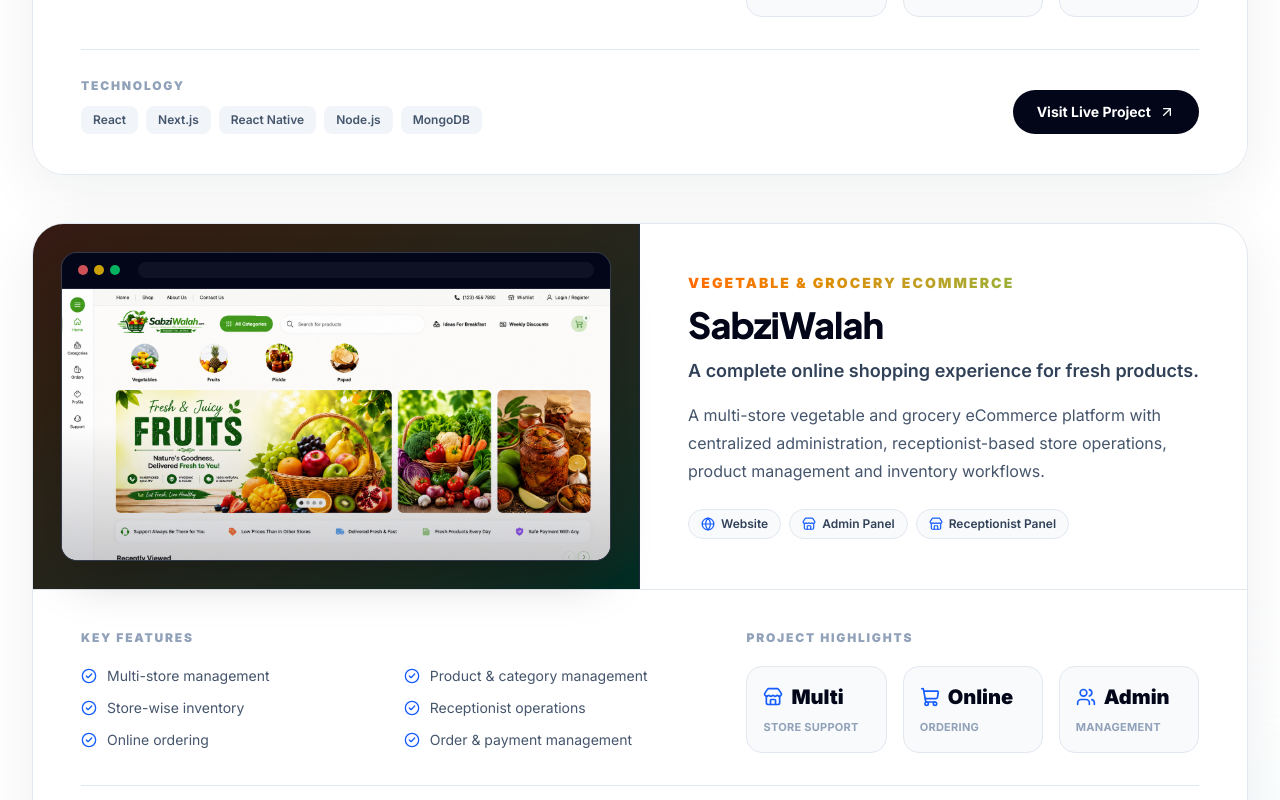
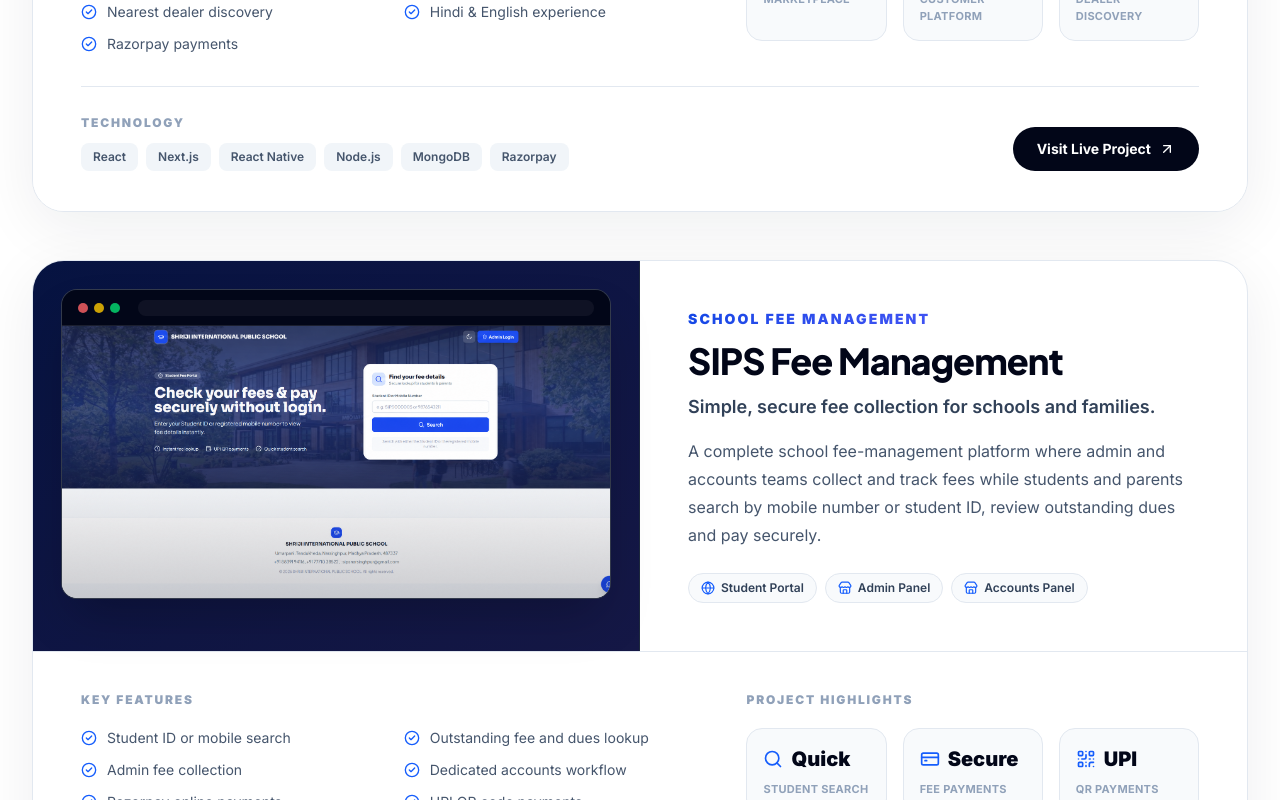
Before and after one commit to Aadarsh0105/portfolio_site, a Next.js app: page /projects in a window 1280 px wide. Shown: the part 1760-2560 px from the top of the page. Built offline with nearby package versions, Linux system fonts and the light colour scheme.

Commit message:
new projects added

```diff
--- a/src/components/ProjectsShowcase.tsx
+++ b/src/components/ProjectsShowcase.tsx
@@ -11,6 +11,9 @@
   Users,
   ShoppingCart,
   MapPin,
+  CreditCard,
+  QrCode,
+  Search,
 } from "lucide-react";
 
 const projects = [
@@ -72,9 +75,9 @@
     category: "Agriculture Marketplace",
     tagline: "Connecting farmers, buyers & agriculture dealers.",
     description:
-      "A digital agriculture marketplace designed for both B2B and B2C users, helping businesses buy and sell agricultural products while customers discover products and nearby dealers.",
+      "A multilingual Hindi and English agriculture marketplace where agriculture companies can register, add products and sell directly to B2C customers while users discover products and nearby dealers.",
     image: "/agrihitech.png",
-    website: "https://agrihitech-kisan.vercel.app/",
+    website: "https://www.agrihitechkisan.in/",
     accent: "from-green-600 to-emerald-500",
 
     platforms: [
@@ -90,15 +93,17 @@
       "React Native",
       "Node.js",
       "MongoDB",
+      "Razorpay",
     ],
 
     features: [
       "B2B agriculture marketplace",
       "B2C product discovery",
-      "Product buying & selling",
+      "Company registration & product listing",
+      "Direct B2C product selling",
       "Nearest dealer discovery",
-      "Agriculture product details",
-      "Mobile & web experience",
+      "Hindi & English experience",
+      "Razorpay payments",
     ],
 
     stats: [
@@ -116,6 +121,48 @@
         icon: MapPin,
         value: "Nearby",
         label: "Dealer Discovery",
+      },
+    ],
+  },
+
+  {
+    name: "SIPS Fee Management",
+    category: "School Fee Management",
+    tagline: "Simple, secure fee collection for schools and families.",
+    description:
+      "A complete school fee-management platform where admin and accounts teams collect and track fees while students and parents search by mobile number or student ID, review outstanding dues and pay securely.",
+    image: "/sips-fee-management.png",
+    website: "https://sips-xi.vercel.app/",
+    accent: "from-blue-700 to-indigo-500",
+
+    platforms: ["Student Portal", "Admin Panel", "Accounts Panel"],
+
+    technologies: ["Next.js", "Node.js", "MongoDB", "Razorpay", "UPI QR"],
+
+    features: [
+      "Student ID or mobile search",
+      "Outstanding fee and dues lookup",
+      "Admin fee collection",
+      "Dedicated accounts workflow",
+      "Razorpay online payments",
+      "UPI QR code payments",
+    ],
+
+    stats: [
+      {
+        icon: Search,
+        value: "Quick",
+        label: "Student Search",
+      },
+      {
+        icon: CreditCard,
+        value: "Secure",
+        label: "Fee Payments",
+      },
+      {
+        icon: QrCode,
+        value: "UPI",
+        label: "QR Payments",
       },
     ],
   },
@@ -168,6 +215,91 @@
         icon: Users,
         value: "Admin",
         label: "Management",
+      },
+    ],
+  },
+  {
+    name: "Chandrabhaga Academy",
+    category: "Online Learning Platform",
+    tagline: "Complete digital preparation for competitive exams.",
+    description:
+      "An education platform that brings courses, test series, current affairs, notes, notices, previous papers and syllabus resources into one student-focused experience.",
+    image: "/chandrabhaga-academy.png",
+    website: "https://www.chandrabhagaacademy.com/",
+    accent: "from-blue-600 to-orange-500",
+    status: "Live Project",
+
+    platforms: ["Website", "Student Dashboard", "Admin Panel"],
+
+    technologies: ["React", "Next.js", "Node.js", "MongoDB", "Razorpay"],
+
+    features: [
+      "Online courses",
+      "Exam test series",
+      "Current affairs updates",
+      "Study notes and notices",
+      "Previous question papers",
+      "Syllabus resources",
+      "Razorpay payments",
+    ],
+
+    stats: [
+      {
+        icon: Users,
+        value: "Student",
+        label: "Dashboard",
+      },
+      {
+        icon: CheckCircle2,
+        value: "Test",
+        label: "Series",
+      },
+      {
+        icon: Globe,
+        value: "Live",
+        label: "Web Platform",
+      },
+    ],
+  },
+
+  {
+    name: "Bigvora",
+    category: "eCommerce Mobile App",
+    tagline: "A mobile-first shopping experience currently in development.",
+    description:
+      "An eCommerce mobile application being built for product discovery, cart and checkout, secure payments, order management and customer notifications.",
+    accent: "from-violet-600 to-blue-500",
+    status: "In Development",
+    development: true,
+
+    platforms: ["Mobile App", "Admin Panel"],
+
+    technologies: ["React Native", "Node.js", "MongoDB"],
+
+    features: [
+      "Product discovery",
+      "Shopping cart and checkout",
+      "Secure online payments",
+      "Customer order tracking",
+      "Admin product management",
+      "Customer notifications",
+    ],
+
+    stats: [
+      {
+        icon: Smartphone,
+        value: "Mobile",
+        label: "Commerce App",
+      },
+      {
+        icon: ShoppingCart,
+        value: "Online",
+        label: "Shopping",
+      },
+      {
+        icon: CheckCircle2,
+        value: "Under",
+        label: "Development",
       },
     ],
   },
@@ -312,11 +444,21 @@
                     {/* Screenshot */}
 
                     <div className="absolute inset-x-0 bottom-0 top-8 overflow-hidden bg-white sm:top-9">
+                      {project.development ? (
+                        <div className="flex h-full flex-col items-center justify-center bg-gradient-to-br from-slate-950 via-blue-950 to-slate-900 px-6 text-center text-white">
+                          <Smartphone className="mb-4 h-14 w-14 text-blue-300" />
+                          <span className="text-3xl font-black">Bigvora</span>
+                          <span className="mt-3 text-xs font-bold uppercase tracking-[0.2em] text-blue-300">
+                            In Development
+                          </span>
+                        </div>
+                      ) : (
                         <img
                           src={project.image}
                           alt={`${project.name} project showcase`}
                           className="h-full w-full object-cover object-top transition-transform duration-700 group-hover:scale-[1.015]"
                         />
+                      )}
 
                       {/* Bottom fade */}
 
@@ -474,6 +616,7 @@
 
                   {/* Visit Project */}
 
+                  {project.website ? (
                     <a
                       href={project.website}
                       target="_blank"
@@ -484,6 +627,11 @@
 
                       <ArrowUpRight className="h-4 w-4" />
                     </a>
+                  ) : (
+                    <span className="inline-flex w-fit shrink-0 items-center justify-center rounded-full bg-slate-100 px-6 py-3 text-sm font-bold text-slate-600">
+                      {project.status}
+                    </span>
+                  )}
                 </div>
               </div>
             </motion.article>
--- a/src/components/ProjectsSlider.tsx
+++ b/src/components/ProjectsSlider.tsx
@@ -18,11 +18,20 @@
     {
         name: "Agri Hitech Kisan",
         category: "Agriculture Marketplace",
-        description: "A B2B and B2C agriculture marketplace that helps users discover, buy and sell agricultural products while finding nearby dealers.",
+        description: "A multilingual Hindi and English B2B and B2C agriculture marketplace where agriculture companies can register, add products and sell directly to customers.",
         image: "/agrihitech.png",
-        website: "https://agrihitech-kisan.vercel.app/",
-        platforms: ["Website", "Mobile App", "B2B", "B2C"],
-        technologies: ["React", "Next.js", "React Native", "Node.js"],
+        website: "https://www.agrihitechkisan.in/",
+        platforms: ["Website", "Mobile App", "B2B", "B2C", "Hindi & English"],
+        technologies: ["React", "Next.js", "React Native", "Node.js", "Razorpay"],
+    },
+    {
+        name: "SIPS Fee Management",
+        category: "School Fee Management",
+        description: "A school fee-management platform where admin and accounts teams collect fees while students search by mobile number or student ID, check dues and pay securely using Razorpay or UPI QR codes.",
+        image: "/sips-fee-management.png",
+        website: "https://sips-xi.vercel.app/",
+        platforms: ["Student Portal", "Admin Panel", "Accounts Panel"],
+        technologies: ["Next.js", "Node.js", "MongoDB", "Razorpay", "UPI QR"],
     },
     {
         name: "SabziWalah",
@@ -32,6 +41,25 @@
         website: "https://sabziwalah.com/",
         platforms: ["Website", "Admin Panel", "Receptionist Panel"],
         technologies: ["React", "Node.js", "MongoDB"],
+    },
+    {
+        name: "Chandrabhaga Academy",
+        category: "Online Learning Platform",
+        description: "A complete exam preparation platform with courses, test series, current affairs, notes, notices, previous papers and syllabus resources.",
+        image: "/chandrabhaga-academy.png",
+        website: "https://www.chandrabhagaacademy.com/",
+        platforms: ["Website", "Student Dashboard", "Admin Panel"],
+        technologies: ["React", "Next.js", "Node.js", "MongoDB", "Razorpay"],
+        status: "Live Project",
+    },
+    {
+        name: "Bigvora",
+        category: "eCommerce Mobile App",
+        description: "A mobile commerce application for product discovery, cart and checkout, secure payments, order management and customer notifications.",
+        platforms: ["Mobile App", "Admin Panel"],
+        technologies: ["React Native", "Node.js", "MongoDB"],
+        status: "In Development",
+        development: true,
     },
 ];
 
@@ -97,7 +125,15 @@
                                             <span className="h-2 w-2 rounded-full bg-green-400" />
                                             <div className="ml-2 h-3 flex-1 rounded-full bg-white/10" />
                                         </div>
-                                        <img src={project.image} alt={`${project.name} project`} className="h-full w-full object-cover object-top pt-7 transition-transform duration-700 group-hover:scale-[1.04]" />
+                                        {project.development ? (
+                                            <div className="flex h-full flex-col items-center justify-center bg-gradient-to-br from-slate-950 via-blue-950 to-slate-900 px-6 pt-7 text-center text-white">
+                                                <Smartphone className="mb-3 h-10 w-10 text-blue-300" />
+                                                <span className="text-2xl font-black">Bigvora</span>
+                                                <span className="mt-2 text-xs font-bold uppercase tracking-widest text-blue-300">In Development</span>
+                                            </div>
+                                        ) : (
+                                            <img src={project.image} alt={`${project.name} project`} className="h-full w-full object-cover object-top pt-7 transition-transform duration-700 group-hover:scale-[1.04]" />
+                                        )}
                                         <div className="absolute inset-0 bg-gradient-to-t from-slate-950/50 via-transparent to-transparent opacity-70" />
                                         <div className="absolute bottom-4 left-4">
                                             <span className="rounded-full border border-white/20 bg-black/40 px-3 py-1.5 text-[11px] font-bold uppercase tracking-wider text-white backdrop-blur-md">
@@ -131,10 +167,16 @@
                                                 </span>
                                             ))}
                                         </div>
-                                        <a href={project.website} target="_blank" rel="noopener noreferrer" className="mt-6 inline-flex items-center gap-2 text-sm font-bold text-blue-600 transition-colors hover:text-blue-700">
-                                            View Project
-                                            <ExternalLink className="h-4 w-4 transition-transform group-hover:translate-x-0.5" />
-                                        </a>
+                                        {project.website ? (
+                                            <a href={project.website} target="_blank" rel="noopener noreferrer" className="mt-6 inline-flex items-center gap-2 text-sm font-bold text-blue-600 transition-colors hover:text-blue-700">
+                                                View Project
+                                                <ExternalLink className="h-4 w-4 transition-transform group-hover:translate-x-0.5" />
+                                            </a>
+                                        ) : (
+                                            <span className="mt-6 inline-flex text-sm font-bold text-blue-600">
+                                                {project.status}
+                                            </span>
+                                        )}
                                     </div>
                                 </motion.article>
                             ))}
```
Also changed, not shown: public/chandrabhaga-academy.png (added), public/sips-fee-management.png (added). Lines whose indentation alone changed are shown as unchanged.
